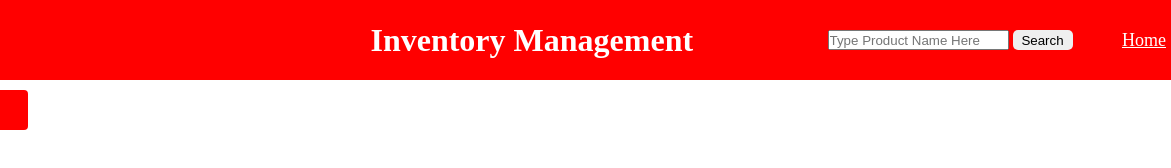
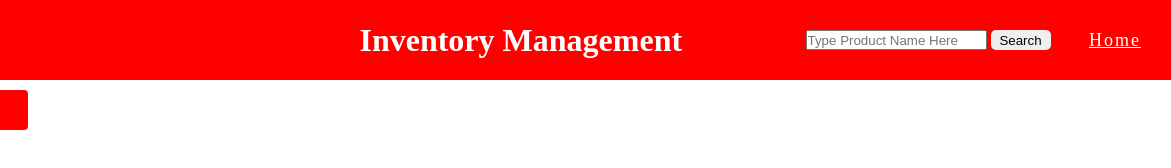
Before and after one commit to PurvaBhilare/Prog-Info-Sys-Project, a plain HTML site: page index.html in a window 1280 px wide. Shown: the full height of the page, 109-1280 px from the left. Drawn offline with Linux system fonts and the light colour scheme; no server answers.

Commit message:
styling changes made to Home link

```diff
--- a/style.css
+++ b/style.css
@@ -39,6 +39,8 @@ body {
 
 #home {
   font-size: large;
+  margin-right: 30px;
+  letter-spacing: 2px;
 }
 
 .links-class a {
```
